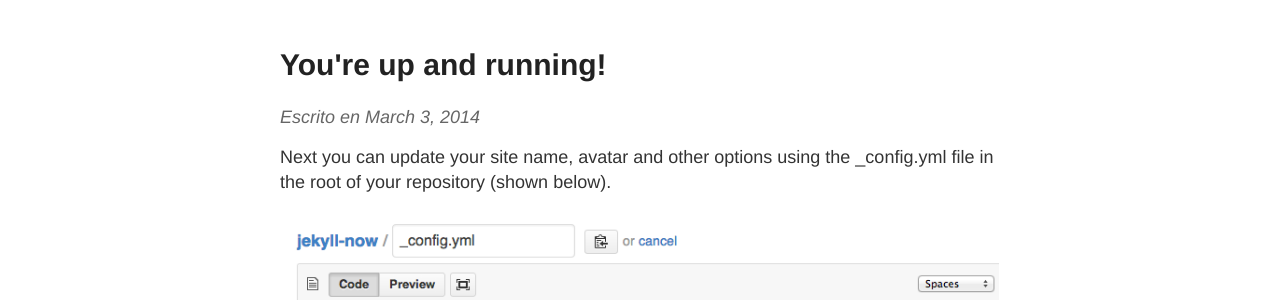
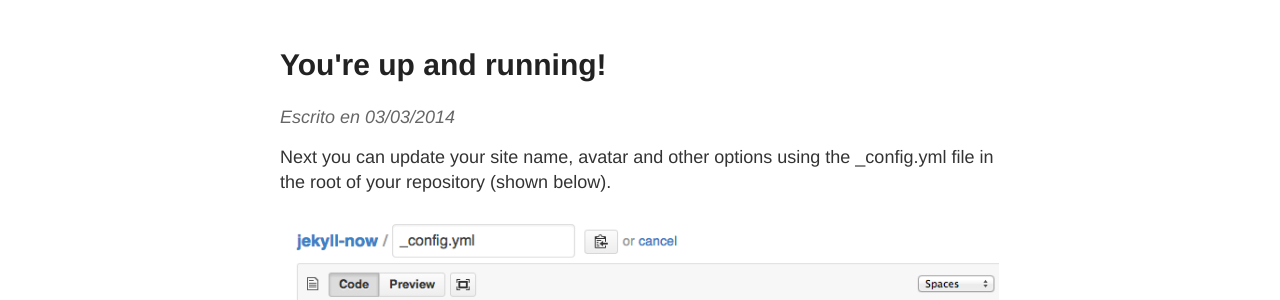
Before and after one commit to israelmgo/israelmgo.github.io, a Jekyll site: the page built from _posts/2014-3-3-Hello-World.md, in a window 1280 px wide. Shown: the part 122-422 px from the top of the page. Built offline with Jekyll 4.4.1, drawn with Linux system fonts in a browser that asks for light colours; comment, search, counter and statistics services are not loaded; part of the change alters nothing that is shown.

```diff
--- a/_layouts/post.html
+++ b/_layouts/post.html
@@ -6,7 +6,7 @@ layout: default
   <h1>{{ page.title }}</h1>
 
   <div class="date">
-    Escrito en {{ page.date | date: "%B %e, %Y" }}
+    Escrito en {{ page.date | date: "%d/%m/%Y" }}
   </div>
 
   <div class="entry">
```
